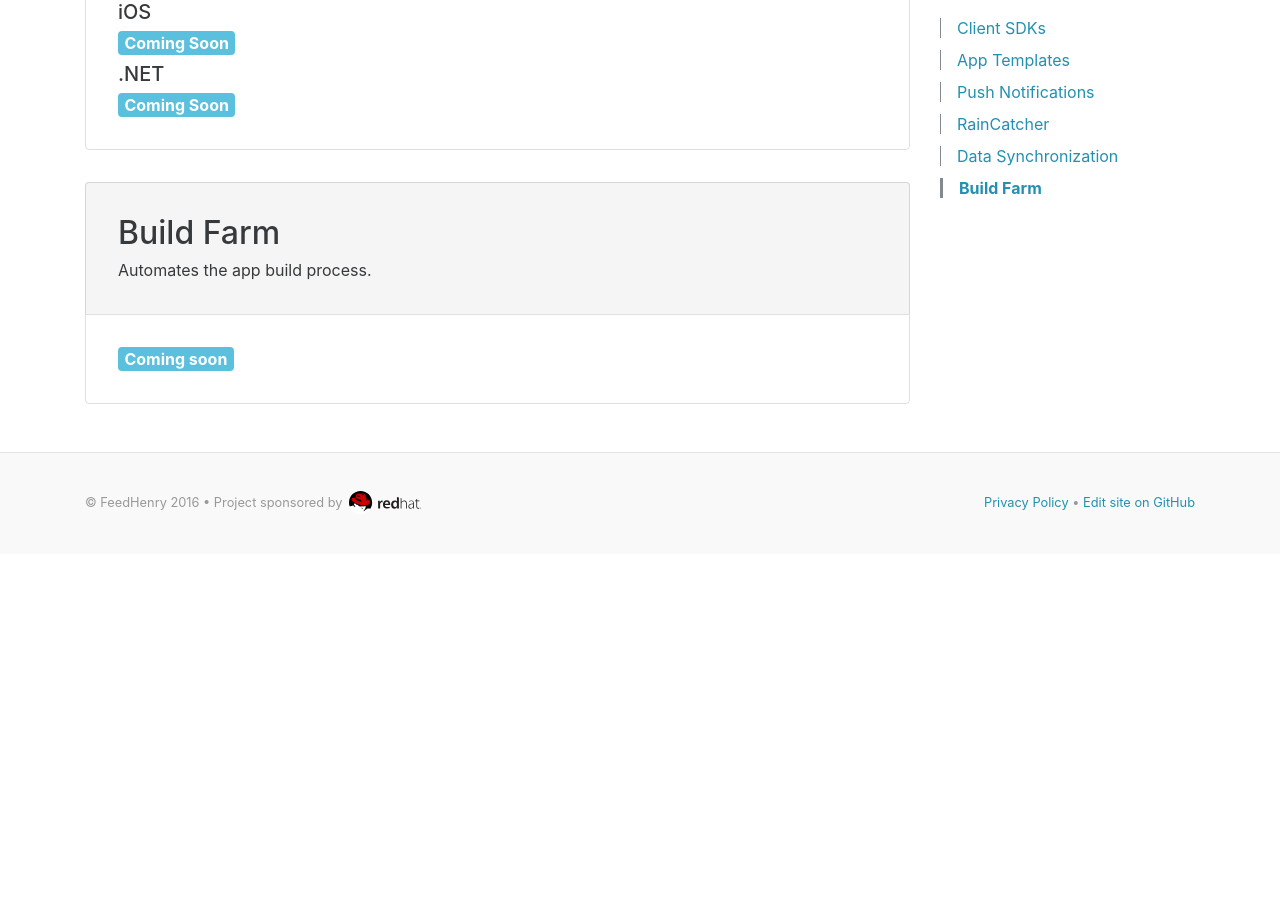
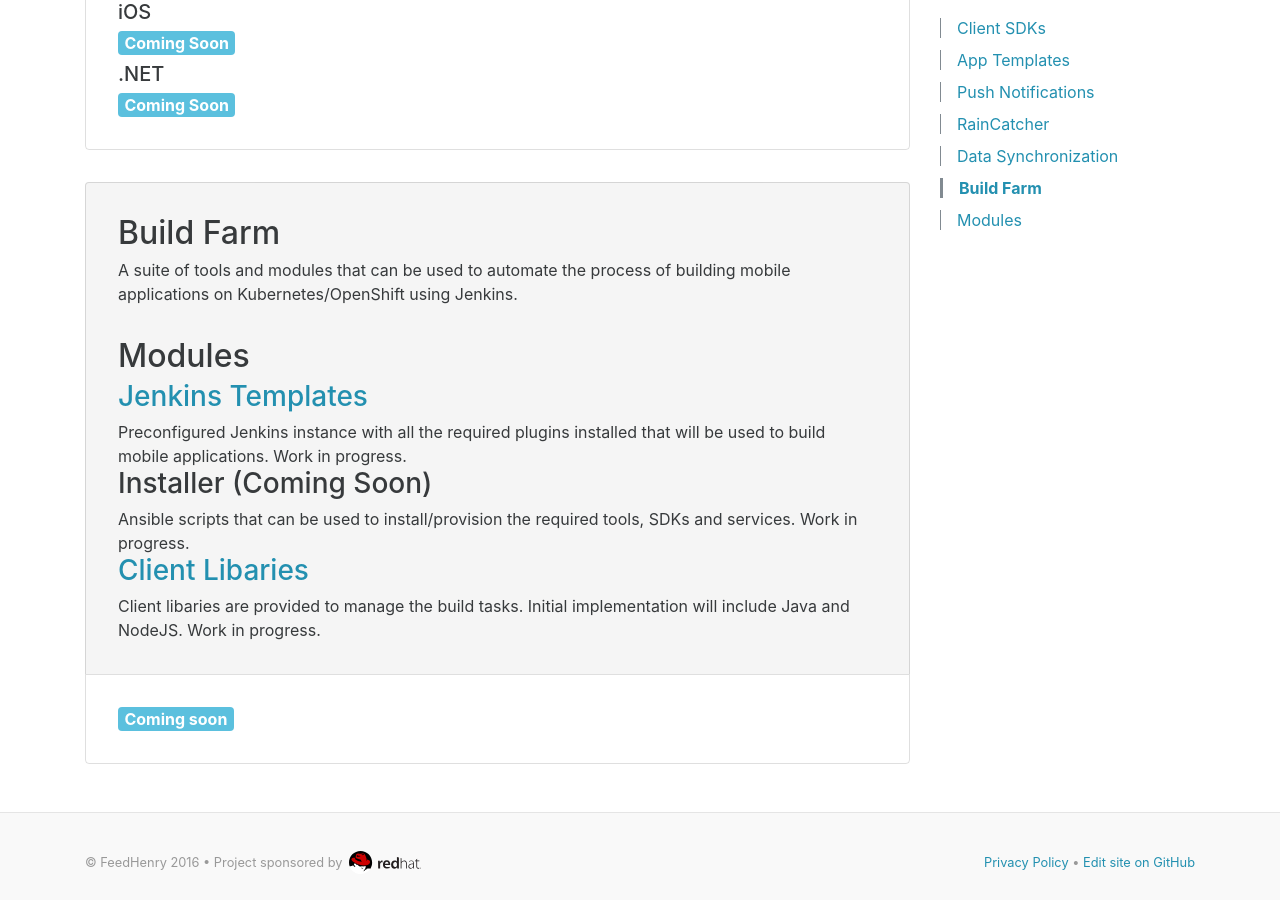
Before and after one commit to feedhenry/feedhenry.github.io, a Jekyll site: the page built from projects.md, in a window 1280 px wide and 900 px high, scrolled down 5667 px. Built offline with Jekyll 4.4.1, drawn with Linux system fonts in a browser that asks for light colours; nearby versions of some CDN libraries; emoji names are drawn with the system emoji font; before the commit the page ends 6221 px from its top, so only the background shows below that.

Commit message:
add a short introduction about build farm

```diff
--- a/projects.md
+++ b/projects.md
@@ -161,8 +161,6 @@ Find the complete list of modules [here](https://github.com/feedhenry-raincatche
 
 </div>
 
-
-
 <div class="project-title" markdown="1">
 
 ## Data Synchronization
@@ -217,13 +215,24 @@ The FeedHenry Data Synchronization framework includes the following features:
 
 </div>
 
-
-
 <div class="project-title" markdown="1">
-
 ## Build Farm
 
-Automates the app build process.
+A suite of tools and modules that can be used to automate the process of building mobile applications on Kubernetes/OpenShift using Jenkins.
+
+## Modules
+
+### [Jenkins Templates](https://github.com/aerogear/digger-jenkins)
+
+Preconfigured Jenkins instance with all the required plugins installed that will be used to build mobile applications. Work in progress.
+
+### Installer (Coming Soon)
+
+Ansible scripts that can be used to install/provision the required tools, SDKs and services. Work in progress.
+
+### [Client Libaries](https://github.com/aerogear/digger-java)
+
+Client libaries are provided to manage the build tasks. Initial implementation will include Java and NodeJS. Work in progress.
 
 </div>
 
```
